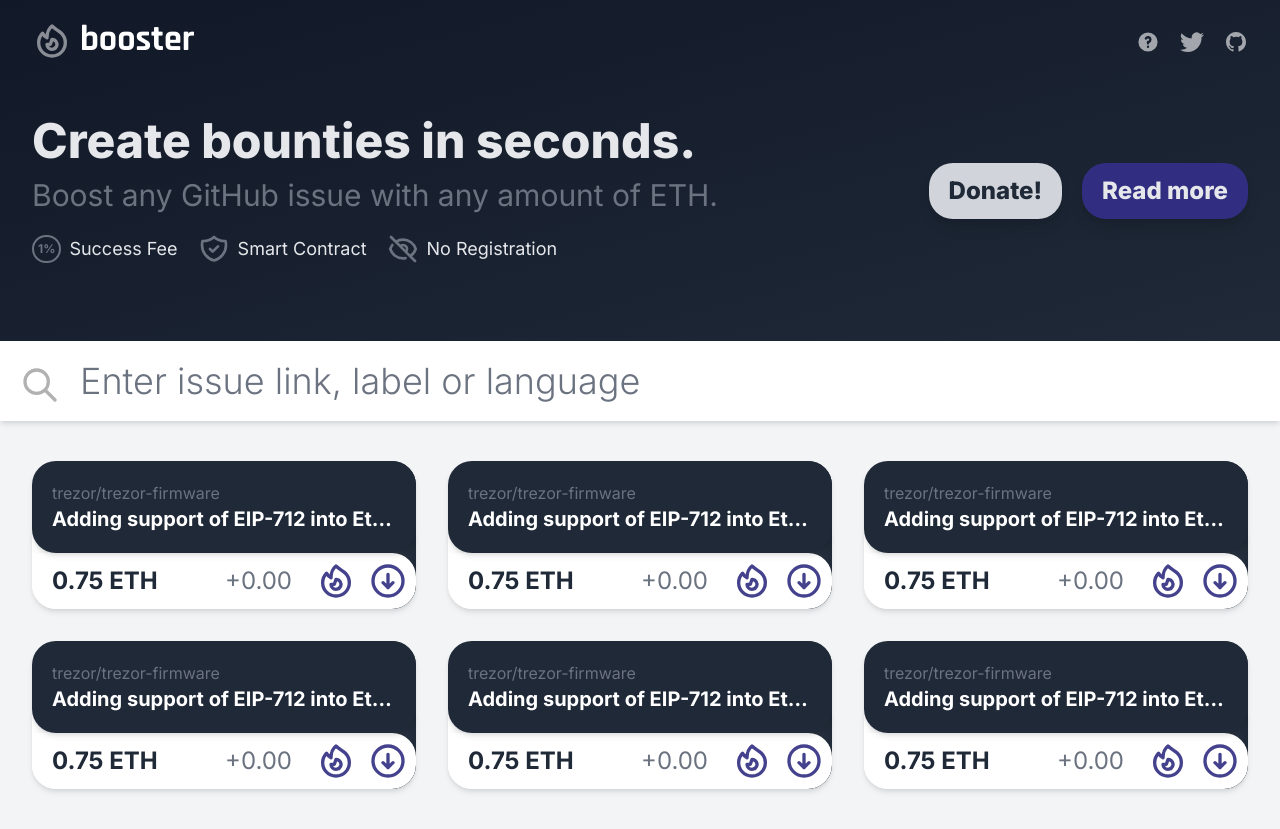
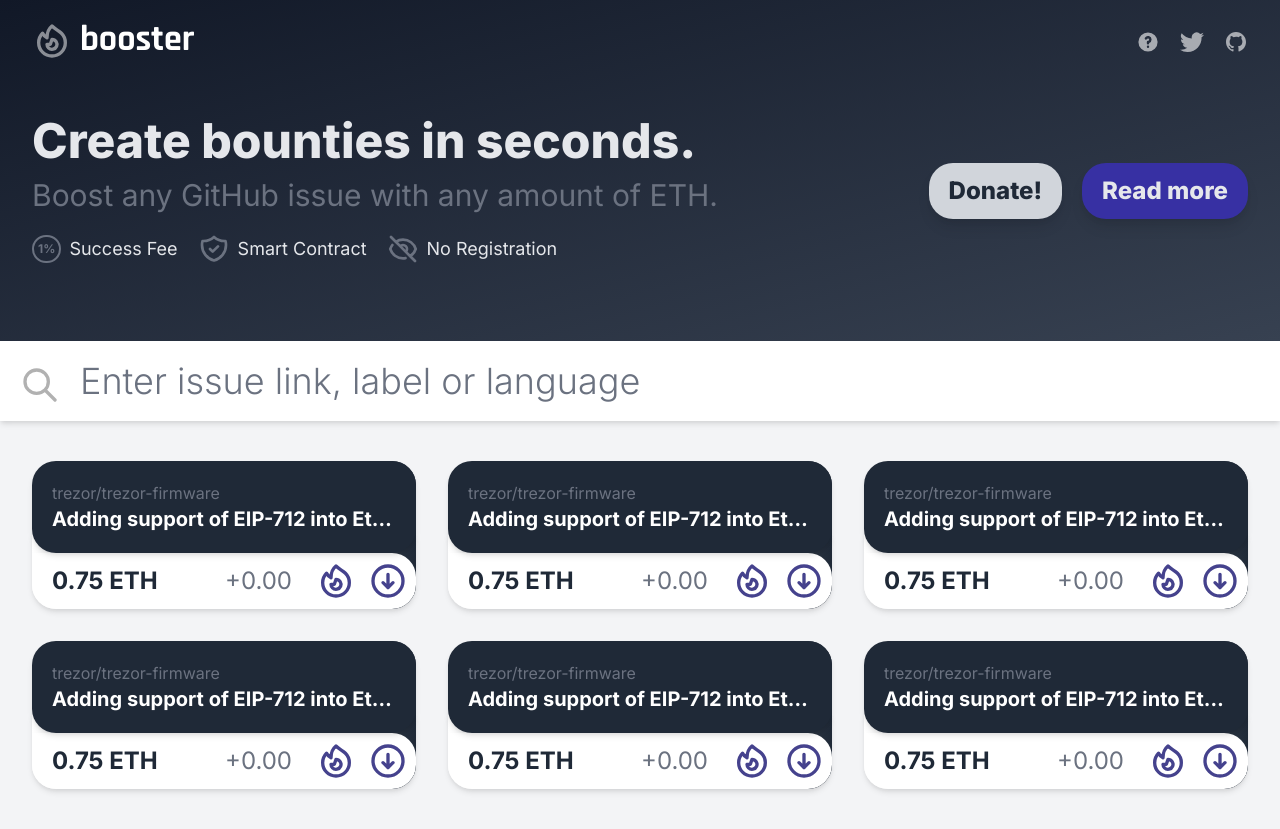
Before and after one commit to web3actions/booster, a Vue app: page / in a window 1280 px wide. Built offline with nearby package versions, Linux system fonts and the light colour scheme.

Commit message:
changed header bg gradient

```diff
--- a/src/components/Header.vue
+++ b/src/components/Header.vue
@@ -1,5 +1,5 @@
 <template>
-  <div class="px-8 py-5 bg-gradient-to-br from-gray-900 to-gray-800 text-white text-xl">
+  <div class="px-8 py-5 bg-gradient-to-br from-gray-900 to-gray-700 text-white text-xl">
     <div class="container mx-auto ">
       <div class="flex justify-between items-center">
         <h1 class="font-extrabold text-4xl font-brand">
@@ -58,7 +58,7 @@
           <a href="#" class="bg-gray-300 hover:bg-gray-100 text-gray-800 rounded-3xl px-5 py-3 text-2xl font-extrabold shadow-lg">
             Donate!
           </a>
-          <a href="#" class="bg-indigo-900 hover:bg-indigo-800 text-gray-200 rounded-3xl px-5 py-3 text-2xl font-extrabold shadow-lg">
+          <a href="#" class="bg-indigo-800 hover:bg-indigo-700 text-gray-200 rounded-3xl px-5 py-3 text-2xl font-extrabold shadow-lg">
             Read more
           </a>
         </div>
```
